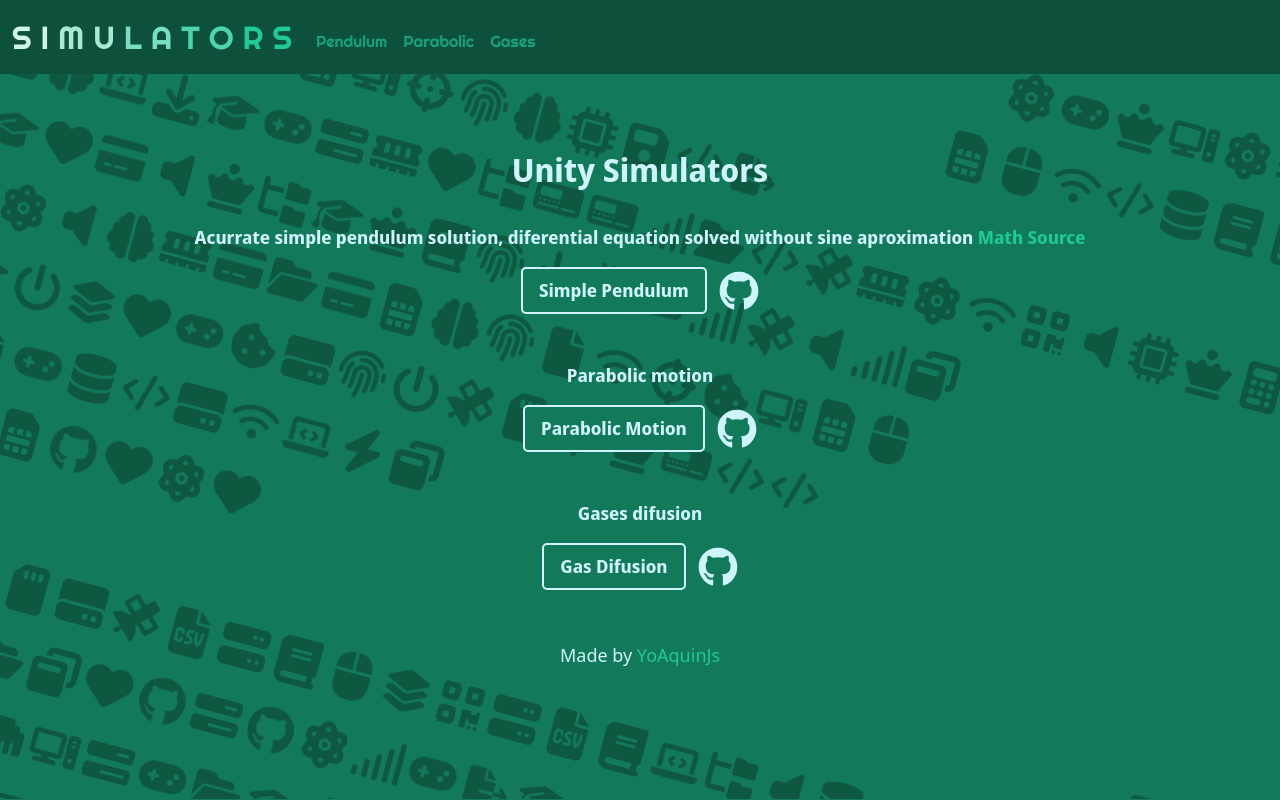
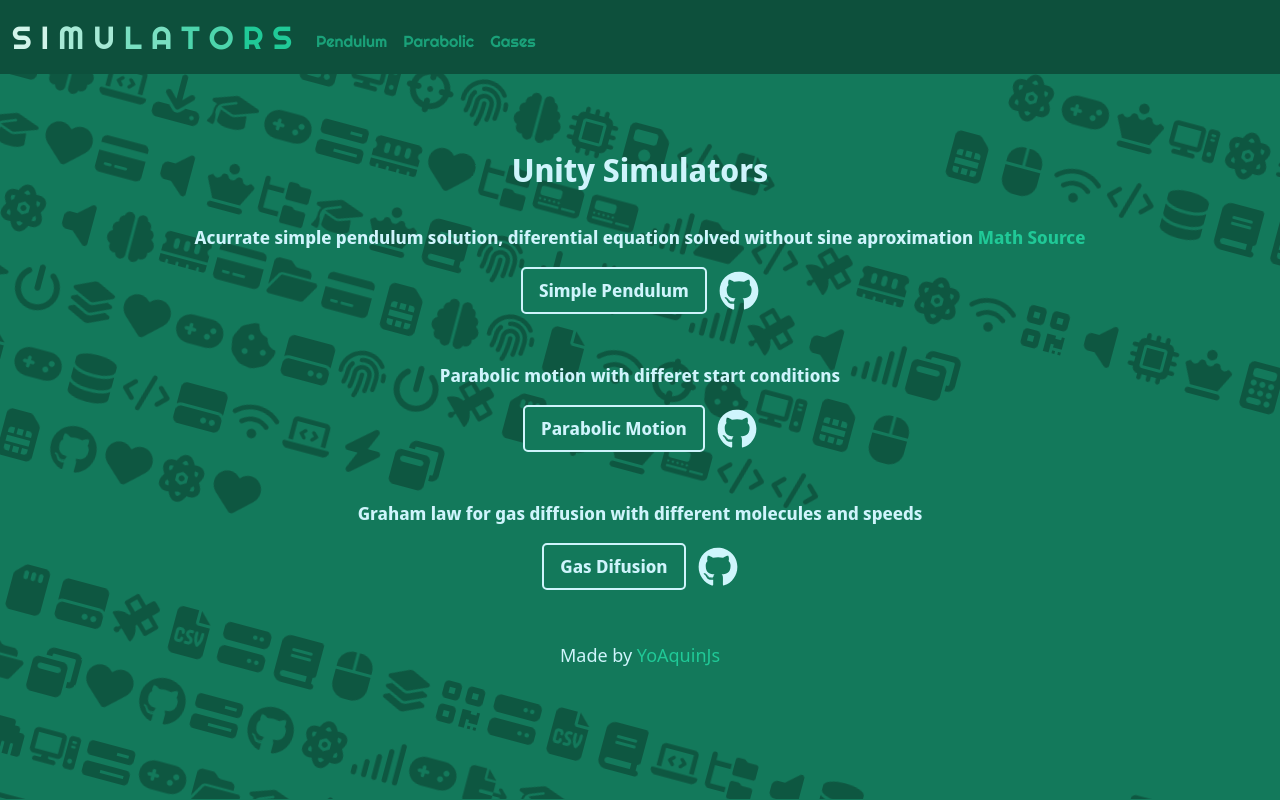
Before and after one commit to YoAquinJs/simulators, a plain HTML site: page index.html in a window 1280 px wide. Drawn offline with nearby package versions, Linux system fonts and the light colour scheme.

Commit message:
Update index.html

```diff
--- a/index.html
+++ b/index.html
@@ -64,7 +64,7 @@
 
                 <div class="mb-5 mx-3">
                     <div>
-                        <p class="normal-text text-wrap">Parabolic motion</p>
+                        <p class="normal-text text-wrap">Parabolic motion with differet start conditions</p>
                     </div>
 
                     <form method="GET" action="parabolic.html" class="mb-3" target="_blank">
@@ -75,7 +75,7 @@
 
                 <div class="mb-5 mx-3">
                     <div>
-                        <p class="normal-text text-wrap">Gases difusion</p>
+                        <p class="normal-text text-wrap">Graham law for gas diffusion with different molecules and speeds</p>
                     </div>
 
                     <form method="GET" action="gases.html" class="mb-3" target="_blank">
```
